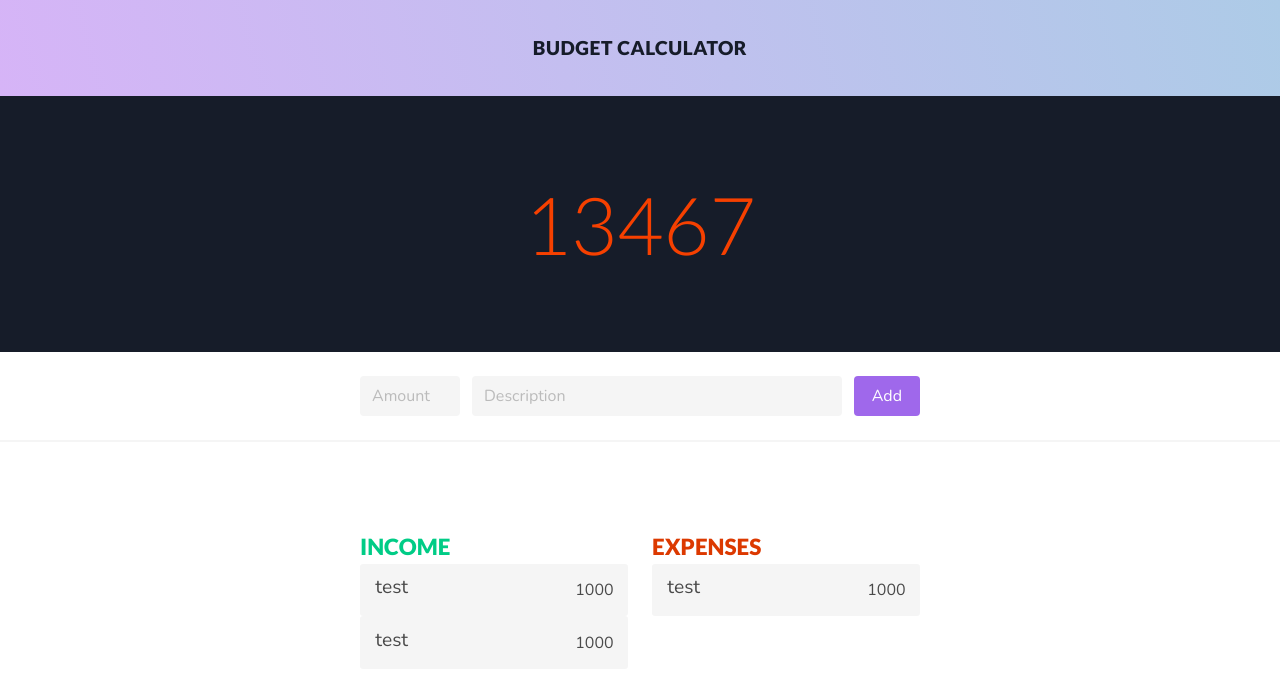
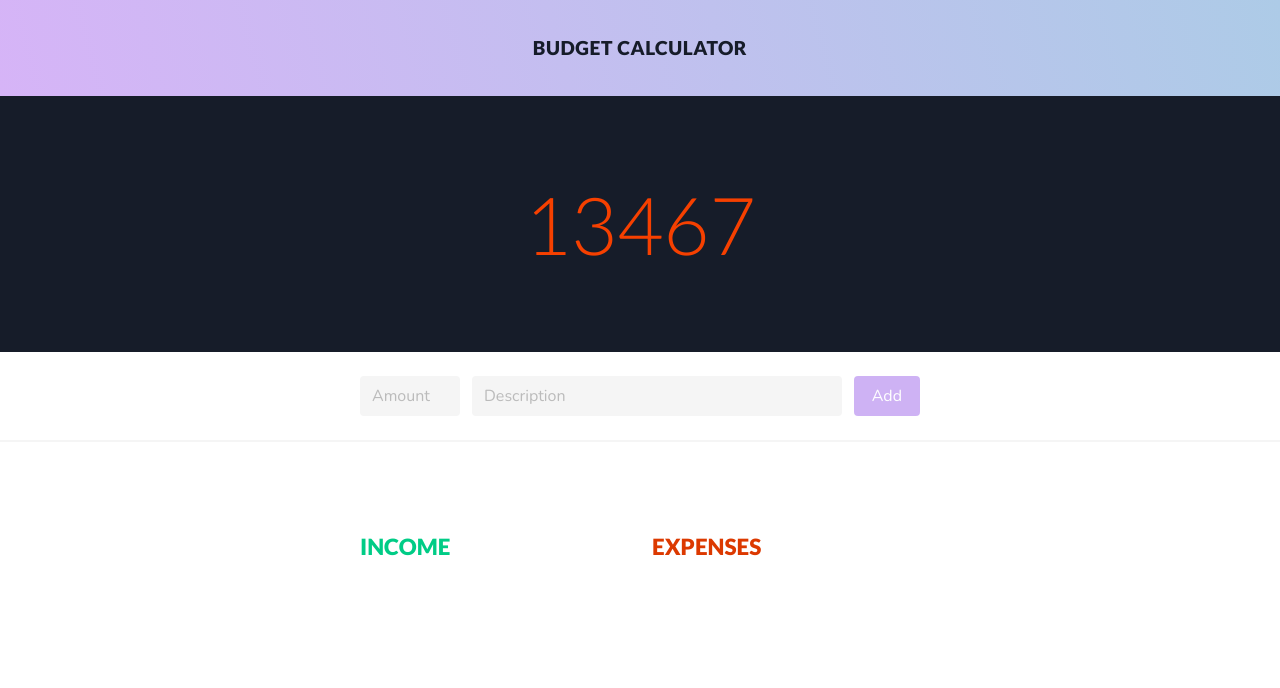
Before and after one commit to demkantor/angular-budget, an Angular app: page / in a window 1280 px wide. Shown: the top 688 px of the page. Built offline with nearby package versions, Linux system fonts and the light colour scheme.

Commit message:
logic for adding new income and expenses in place

```diff
--- a/src/app/add-item-form/add-item-form.component.html
+++ b/src/app/add-item-form/add-item-form.component.html
@@ -1,18 +1,18 @@
-<form>
+<form #itemForm="ngForm" (ngSubmit)="onSubmit(itemForm)">
     <div class="field is-horizontal">
         <div class="field-body">
             <div class="field is-narrow">
                 <p class="control">
-                    <input type="number" style="width: 100px;" class="input" placeholder="Amount"/>
+                    <input type="number" required name="amount" style="width: 100px;" class="input" placeholder="Amount" [ngModel]="item.amount"/>
                 </p>
             </div>
             <div class="field">
                 <p class="control">
-                    <input type="text" class="input" placeholder="Description"/>
+                    <input type="text" required name="description" class="input" placeholder="Description" [ngModel]="item.description"/>
                 </p>
             </div>
             <div class="field is-narrow">
-                <button class="button is-primary">Add</button>
+                <button type="submit" class="button is-primary" [disabled]="!itemForm.valid">Add</button>
             </div>
         </div>
     </div>
--- a/src/app/add-item-form/add-item-form.component.ts
+++ b/src/app/add-item-form/add-item-form.component.ts
@@ -1,4 +1,7 @@
-import { Component, OnInit } from '@angular/core';
+import { Component, OnInit, Input, Output, EventEmitter } from '@angular/core';
+import { NgForm } from '@angular/forms';
+import { BudgetItem } from '../../shared/models/budget-item.model';
+
 
 @Component({
   selector: 'app-add-item-form',
@@ -7,9 +10,15 @@ import { Component, OnInit } from '@angular/core';
 })
 export class AddItemFormComponent implements OnInit {
 
+  @Input() item: BudgetItem = new BudgetItem('', null);
+  @Output() formSubmit: EventEmitter<BudgetItem> = new EventEmitter<BudgetItem>();
+
   constructor() { }
 
   ngOnInit(): void {
   }
 
+  onSubmit(form: NgForm) {
+    this.formSubmit.emit(form.value);
+  }
 }
--- a/src/app/app.module.ts
+++ b/src/app/app.module.ts
@@ -1,5 +1,6 @@
 import { BrowserModule } from '@angular/platform-browser';
 import { NgModule } from '@angular/core';
+import { FormsModule } from '@angular/forms';
 
 import { AppRoutingModule } from './app-routing.module';
 import { AppComponent } from './app.component';
@@ -18,7 +19,8 @@ import { BudgetItemCardComponent } from './budget-item-list/budget-item-card/bud
   ],
   imports: [
     BrowserModule,
-    AppRoutingModule
+    AppRoutingModule,
+    FormsModule
   ],
   providers: [],
   bootstrap: [AppComponent]
--- a/src/app/budget-item-list/budget-item-card/budget-item-card.component.html
+++ b/src/app/budget-item-list/budget-item-card/budget-item-card.component.html
@@ -1,10 +1,11 @@
 <div class="root">
-    <div class="budget-item">
+    <div class="budget-item" [ngClass]="{ 'income': item.amount >=0, 'expense': item.amount <0 }">
         <div class="description">
-            <p>test</p>
+            <p>{{ item.description }}</p>
         </div>
         <div class="amount">
-            <p>1000</p>
+            <p>{{ item.amount }}</p>
         </div>
     </div>
+    <div class="x-icon-button"></div>
 </div>
--- a/src/app/budget-item-list/budget-item-card/budget-item-card.component.scss
+++ b/src/app/budget-item-list/budget-item-card/budget-item-card.component.scss
@@ -3,6 +3,37 @@
 .root {
     display: flex;
     width: 100%;
+    position: relative;
+
+    &:hover {
+        .x-icon-button {
+            opacity: 1;
+            transform: scale(1);
+        }
+    }
+
+    .x-icon-button {
+        position: absolute;
+        height: 2.2em;
+        width: 2.2em;
+        border-radius: 50%;
+        background-image: url('../../../assets/delete_icon.svg');
+        background-repeat: no-repeat;
+        background-position: center;
+        background-color: $dark;
+        right: -1em;
+        top: -1em;
+        transition: opacity 200ms ease-in, transform 200ms ease-out;
+        transform: scale(0);
+        opacity: 0;
+        cursor: pointer;
+
+        &:hover{
+            transform: scale(1.2);
+        }
+
+    }
+
 }
 
 .budget-item {
@@ -12,12 +43,17 @@
     padding: .6em;
     border-radius: .2em;
     cursor: pointer;
+    transition: background-color 200ms ease-out;
+
+    &:hover {
+        background-color: darken($light-grey, 2%);
+    }
 
     .description {
+        display: flex;
         flex-grow: 1;
         font-size: 1.2em;
         margin-left: .3em;
-
         align-items: center;
     }
 
--- a/src/app/budget-item-list/budget-item-card/budget-item-card.component.ts
+++ b/src/app/budget-item-list/budget-item-card/budget-item-card.component.ts
@@ -1,4 +1,5 @@
-import { Component, OnInit } from '@angular/core';
+import { Component, OnInit, Input } from '@angular/core';
+import { BudgetItem } from '../../../shared/models/budget-item.model';
 
 @Component({
   selector: 'app-budget-item-card',
@@ -7,6 +8,8 @@ import { Component, OnInit } from '@angular/core';
 })
 export class BudgetItemCardComponent implements OnInit {
 
+  @Input() item: BudgetItem;
+
   constructor() { }
 
   ngOnInit(): void {
--- a/src/app/budget-item-list/budget-item-list.component.html
+++ b/src/app/budget-item-list/budget-item-list.component.html
@@ -2,12 +2,27 @@
     <div class="budget-items-container">
         <div class="income-column">
             <h1>Income</h1>
-            <app-budget-item-card></app-budget-item-card>
-            <app-budget-item-card></app-budget-item-card>
+            <div class="budget-items">
+                <div *ngFor="let item of budgetItems">
+                    <app-budget-item-card
+                        *ngIf="item.amount >= 0"
+                        [item]="item"
+                        style="display: block; margin-bottom: 20px;">
+                    </app-budget-item-card>
+                </div>
+            </div>
         </div>
         <div class="expenses-column">
             <h1>Expenses</h1>
-            <app-budget-item-card></app-budget-item-card>
+            <div class="budget-items">
+                <div *ngFor="let item of budgetItems">
+                    <app-budget-item-card
+                        *ngIf="item.amount < 0"
+                        [item]="item"
+                        style="display: block; margin-bottom: 20px;">
+                    </app-budget-item-card>
+                </div>
+            </div>
         </div>
     </div>
 </section>
--- a/src/app/budget-item-list/budget-item-list.component.scss
+++ b/src/app/budget-item-list/budget-item-list.component.scss
@@ -23,7 +23,12 @@
                 font-size: 1.4em;
                 font-weight: 900;
                 text-transform: uppercase;
+            }
 
+            .budget-items {
+                display: flex;
+                flex-direction: column;
+                margin-top: 1.2em;
             }
         }
 
--- a/src/app/budget-item-list/budget-item-list.component.ts
+++ b/src/app/budget-item-list/budget-item-list.component.ts
@@ -1,4 +1,5 @@
-import { Component, OnInit } from '@angular/core';
+import { Component, OnInit, Input } from '@angular/core';
+import { BudgetItem } from '../../shared/models/budget-item.model';
 
 @Component({
   selector: 'app-budget-item-list',
@@ -7,6 +8,8 @@ import { Component, OnInit } from '@angular/core';
 })
 export class BudgetItemListComponent implements OnInit {
 
+  @Input() budgetItems: BudgetItem[];
+
   constructor() { }
 
   ngOnInit(): void {
--- a/src/app/main-page/main-page.component.html
+++ b/src/app/main-page/main-page.component.html
@@ -8,12 +8,10 @@
 
 <section class="add-item-section">
     <div class="add-item-container">
-        <app-add-item-form style="padding: 20px"></app-add-item-form>
+        <app-add-item-form style="padding: 20px" (formSubmit)="addItem($event)"></app-add-item-form>
     </div>
 </section>
 
 <hr style="margin-top: 0;"/>
 
-<app-budget-item-list>
-
-</app-budget-item-list>
+<app-budget-item-list [budgetItems]="budgetItems"></app-budget-item-list>
--- a/src/app/main-page/main-page.component.ts
+++ b/src/app/main-page/main-page.component.ts
@@ -1,4 +1,5 @@
 import { Component, OnInit } from '@angular/core';
+import { BudgetItem } from '../../shared/models/budget-item.model';
 
 @Component({
   selector: 'app-main-page',
@@ -7,9 +8,15 @@ import { Component, OnInit } from '@angular/core';
 })
 export class MainPageComponent implements OnInit {
 
+  budgetItems: BudgetItem[] = new Array<BudgetItem>();
+
   constructor() { }
 
   ngOnInit(): void {
   }
 
+  addItem(newItem: BudgetItem) {
+    this.budgetItems.push(newItem);
+  }
+
 }
--- /dev/null
+++ b/src/shared/models/budget-item.model.ts
@@ -0,0 +1,4 @@
+export class BudgetItem {
+
+    constructor(public description: string, public amount: number) { }
+}
```
Also changed, not shown: src/assets/delete_icon.svg (added).
